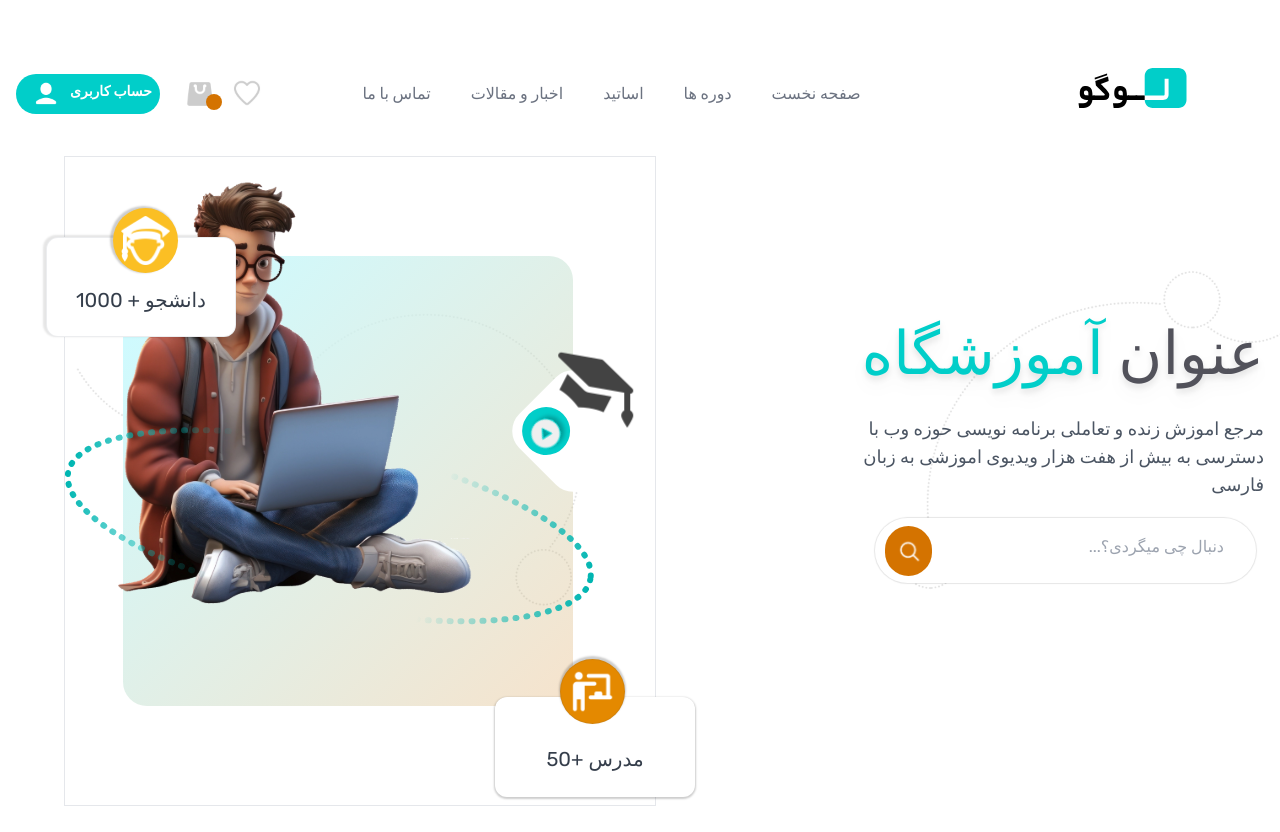
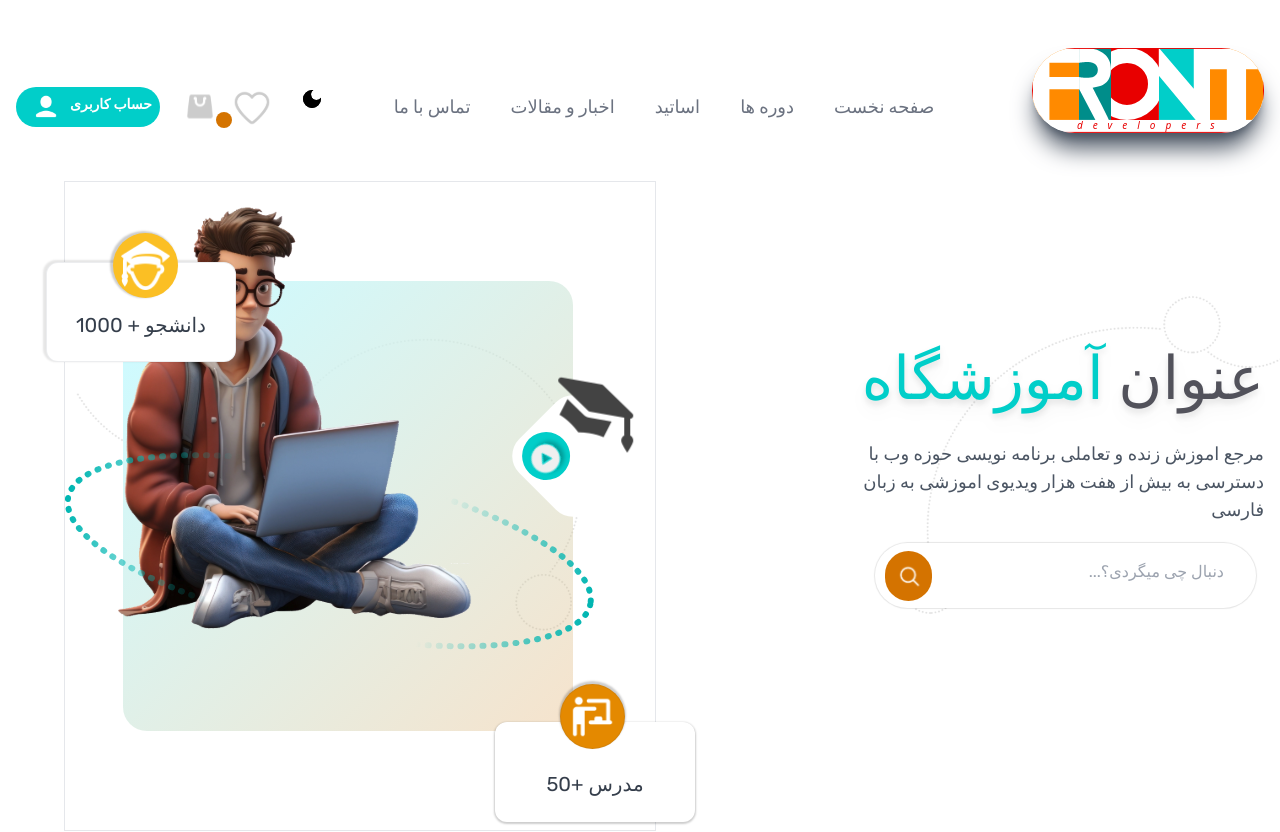
Before and after one commit to academy-react-summer1403/FRONT-DEVELOPERS, a React (Vite) app: page / in a window 1280 px wide. Shown: the top 832 px of the page. Built offline with nearby package versions, Linux system fonts and the light colour scheme.

Commit message:
edit navbar

```diff
--- a/src/components/Navbar.jsx
+++ b/src/components/Navbar.jsx
@@ -1,8 +1,12 @@
-import React from 'react'
+import React, { useState } from 'react'
 import { motion } from 'framer-motion'
 import FavImg from "../assets/landing/Favorite.svg";
 import ShopImg from "../assets/landing/Shopping Bag.svg";
 import UserImg from "../assets/landing/user.png";
+import Logo from "../assets/landing/logo1.svg";
+import ResponsiveMenu from './ResponsiveMenu';
+import { MdDarkMode, MdMenu } from 'react-icons/md';
+import DarkMode from './DarkMode';
 
 
 
@@ -36,6 +40,10 @@ export const NavbarMenu =[
 ]
 
 const Navbar = () => {
+
+    const  [isOpen , setIsOpen] = useState(false)
+
+
   return (
     <motion.div
     initial={{opacity:0}}
@@ -44,37 +52,42 @@ const Navbar = () => {
 >
 
 <div>
-<div className='container flex justify-between items-center py-6 '>
+<div className='container flex justify-between items-center py-6 dark:bg-gray-900  duration-200 '>
  {/* ACCOUNT section  */}
  <div className='text-2xl flex items-center gap-2 font-bold'>
-    <div className='relative w-36 h-10 bg-primary mt-8 rounded-3xl'>
+    <div className='relative w-36 max-md:w-[150px]  max-sm:w-[150px] max-lg:w-[150px] max-xl:w-[200px]  h-10 bg-primary
+     mt-8 rounded-3xl hover:shadow-lg hover:shadow-orange dark:bg-orange  dark:hover:shadow-lg dark:hover:shadow-orange
+    transition-shadow'>
      <img src={UserImg} alt="" className='w-7 h-7  absolute top-1.5 left-4'/>
-     <h1 className='text-sm font-semibold text-white text-right leading-loose px-2 py-1'>حساب کاربری</h1>
+     <h1 className='text-sm  font-semibold text-white text-right leading-loose px-2 py-1 '>حساب کاربری</h1>
   </div>
   <div className='flex justify-center flex-row gap-4 ml-4'>
       <img src={ShopImg} alt="" className='mt-8'/>
       <div className='relative'>
-   <img src={FavImg} alt=""  className='mt-8 '/>
+   <img src={FavImg} alt=""  className='mt-8 max-xl:mt-[35px] max-xl:w-[80px]  max-lg:w-[30px] max-2xl:mt-[35px] max-2xl:w-[40px]'/>
     <div className='w-4 h-4 bg-orange rounded-full absolute bottom-0 right-10'></div>
 
       </div>
 
-
+          {/* darkmode switch */}
+        <div className='mt-[34px] max-lg:mt-[35px]'>
+            <DarkMode/>
+        </div>
   </div>
 
 
  </div>
  {/* menu section  */}
  <div className='hidden lg:block'>
-    <ul className='flex items-center gap-4 pr-10'>
+    <ul className='flex items-center gap-4 pr-10 mx-auto'>
         {
             NavbarMenu.map((item)=>(
                 <li key={item.id}>
                     <a href={item.link}
-                        className='flex justify-center text-gray-500
-                         text-sm xl:text-base py-1 px-2 xl:px-3
+                        className='inline-block justify-center text-gray-500
+                         text-lg max-xl:text-base max-xl:text-right whitespace-nowrap  py-1 px-2 xl:px-3
                          hover:text-secondary transition-all duration-300
-                         font-medium  mt-8'
+                         font-medium  mt-8 dark:text-white  dark:hover:text-orange'
                     >{item.title}</a>
                 </li>
             ))
@@ -82,21 +95,23 @@ const Navbar = () => {
     </ul>
  </div>
  {/* Logo section  */}
- <div className=' lg:block space-x-6'>
-   <div className='  px-16 py-6 mt-5'><svg width="135" height="40" viewBox="0 0 135 50" fill="none" xmlns="http://www.w3.org/2000/svg">
-<path d="M82.7517 40.0164H71.3369V34.2733H82.7517V40.0164Z" fill="black"/>
-<path d="M73.3527 40.0164H61.6172V34.2733H73.3527V40.0164Z" fill="black"/>
-<path d="M55.3734 31.3901C55.3734 30.9871 55.3167 30.5995 55.2033 30.2275C55.0899 29.8555 54.9036 29.4912 54.6444 29.1347V29.1812C54.4015 28.8712 54.1018 28.6387 53.7454 28.4837C53.3891 28.3132 52.9517 28.2279 52.4334 28.2279C51.2995 28.2279 50.5868 28.4759 50.2952 28.9719V28.9022C50.1657 29.2122 50.0604 29.592 49.9794 30.0415C49.9146 30.491 49.8822 31.0258 49.8822 31.6459C49.8822 32.7774 50.4896 33.5447 51.7045 33.9478C51.9799 34.0563 52.4415 34.1338 53.0894 34.1803C53.7373 34.2268 54.4987 34.2578 55.3734 34.2733V31.3901ZM63.2699 40.0164H60.4515C60.3219 41.3805 59.9898 42.6516 59.4553 43.8296C58.9369 45.0077 58.2485 46.0153 57.39 46.8523C56.3048 47.8289 55.098 48.5807 53.7697 49.1077C52.4415 49.6348 51.0161 49.8983 49.4934 49.8983H43.9051L43.0547 44.1552H48.8374C50.7488 44.1552 52.2471 43.6824 53.3324 42.7368C53.7697 42.3648 54.1423 41.9385 54.4501 41.458C54.7578 40.9775 54.9846 40.4969 55.1304 40.0164C53.6564 39.9699 52.2957 39.8304 51.0485 39.5979C49.8012 39.3499 48.7888 39.0088 48.0113 38.5748C46.9098 37.9238 46.0756 37.017 45.5087 35.8544C44.9418 34.6763 44.6583 33.2347 44.6583 31.5296C44.6583 27.8714 45.5249 25.337 47.2581 23.9264C47.825 23.4768 48.5378 23.1358 49.3963 22.9033C50.2548 22.6553 51.2671 22.5313 52.4334 22.5313C54.118 22.5313 55.5515 22.9188 56.734 23.6939C57.9327 24.4689 58.8398 25.554 59.4553 26.9491V26.9723C59.7792 27.7009 60.0222 28.6929 60.1842 29.9485C60.3624 31.1886 60.4758 32.6302 60.5244 34.2733H63.2699V40.0164Z" fill="black"/>
-<path d="M35.8387 8.97567L20.4828 14.2305L20.1913 12.1844L35.6929 6.92953L35.8387 8.97567ZM38.4628 33.7385C38.4628 37.9238 36.2112 40.0164 31.7081 40.0164H18.5391V34.2733H31.7081C32.4856 34.2733 32.8744 33.9555 32.8744 33.32C32.8744 33.196 32.842 33.0797 32.7772 32.9712C32.7124 32.8627 32.6233 32.7464 32.5099 32.6224V32.6457C30.712 30.8476 28.9221 29.0494 27.1403 27.2513C25.3585 25.4377 23.5686 23.6319 21.7706 21.8337L20.9931 16.2534L36.9077 10.7428L37.7338 16.2999L27.9178 19.8574C28.015 19.9814 28.1203 20.1054 28.2336 20.2294C28.347 20.3379 28.4604 20.4542 28.5738 20.5782C28.9949 21.0277 29.4242 21.485 29.8615 21.95C30.3151 22.3995 30.7524 22.8491 31.1736 23.2986C31.5947 23.7481 32.024 24.2131 32.4613 24.6937C32.8987 25.1742 33.3279 25.6315 33.7491 26.0655C34.0245 26.36 34.2998 26.6545 34.5752 26.9491C34.8506 27.2281 35.1178 27.5071 35.377 27.7861H35.3527C35.6281 28.0806 35.9601 28.4992 36.3489 29.0417C36.7377 29.5687 37.175 30.2043 37.6609 30.9483C37.9363 31.3979 38.1388 31.8551 38.2684 32.3202C38.398 32.7697 38.4628 33.2425 38.4628 33.7385Z" fill="black"/>
-<path d="M12.3187 31.3901C12.3187 30.9871 12.262 30.5995 12.1486 30.2275C12.0352 29.8555 11.8489 29.4912 11.5898 29.1347V29.1812C11.3468 28.8712 11.0471 28.6387 10.6908 28.4837C10.3344 28.3132 9.89705 28.2279 9.37871 28.2279C8.24484 28.2279 7.53213 28.4759 7.24056 28.9719V28.9022C7.11098 29.2122 7.00569 29.592 6.9247 30.0415C6.8599 30.491 6.82751 31.0258 6.82751 31.6459C6.82751 32.7774 7.43494 33.5447 8.6498 33.9478C8.92517 34.0563 9.38681 34.1338 10.0347 34.1803C10.6827 34.2268 11.444 34.2578 12.3187 34.2733V31.3901ZM20.2153 40.0164H17.3968C17.2672 41.3805 16.9351 42.6516 16.4006 43.8296C15.8823 45.0077 15.1938 46.0153 14.3353 46.8523C13.2501 47.8289 12.0433 48.5807 10.7151 49.1077C9.38681 49.6348 7.96138 49.8983 6.43875 49.8983H0.850401L0 44.1552H5.78273C7.69411 44.1552 9.19243 43.6824 10.2777 42.7368C10.7151 42.3648 11.0876 41.9385 11.3954 41.458C11.7031 40.9775 11.9299 40.4969 12.0757 40.0164C10.6017 39.9699 9.24103 39.8304 7.99377 39.5979C6.74652 39.3499 5.73414 39.0088 4.95663 38.5748C3.85515 37.9238 3.02095 37.017 2.45402 35.8544C1.88708 34.6763 1.60361 33.2347 1.60361 31.5296C1.60361 27.8714 2.47021 25.337 4.20341 23.9264C4.77035 23.4768 5.48306 23.1358 6.34156 22.9033C7.20007 22.6553 8.21245 22.5313 9.37871 22.5313C11.0633 22.5313 12.4969 22.9188 13.6793 23.6939C14.878 24.4689 15.7851 25.554 16.4006 26.9491V26.9723C16.7246 27.7009 16.9675 28.6929 17.1295 29.9485C17.3077 31.1886 17.4211 32.6302 17.4697 34.2733H20.2153V40.0164Z" fill="black"/>
-<path fill-rule="evenodd" clip-rule="evenodd" d="M92.751 0C87.2281 0 82.751 4.47715 82.751 10V34.2857H92.2055H94.1959L102.158 34.2857H104.148H105.89C106.943 34.308 107.104 34.122 107.28 33.92C107.312 33.8833 107.344 33.8461 107.382 33.8095C107.463 33.702 107.58 33.3832 107.612 32.9994C107.644 32.6156 107.66 32.1013 107.66 31.4565V13.3333H112.607V33.1836C112.607 35.3636 111.98 37.0293 110.725 38.1808C109.373 39.3936 107.692 40 105.681 40L104.148 40H94.1959H92.2055L82.751 40C82.751 45.5228 87.2281 50 92.751 50H125C130.522 50 135 45.5228 135 40V10C135 4.47715 130.522 0 125 0H92.751Z" fill="#01CEC9"/>
-</svg>
-</div>
+ <div className='hidden lg:block space-x-6'>
+   <div className=' py-6 mt-0'>
+   <img src={Logo} alt="" className='rounded-full shadow-xl shadow-gray-600'/>
+    </div>
 
  </div>
 
+  {/* mobile hamburger section  */}
+  <div className='lg:hidden' onClick={()=>setIsOpen(!isOpen)}>
+            <MdMenu className='text-4xl '/>
+         </div>
+
 </div>
 </div>
+
+  {/* mobile sidebar section  */}
+  <ResponsiveMenu isOpen={isOpen}/>
 
 </motion.div>
   )
```
